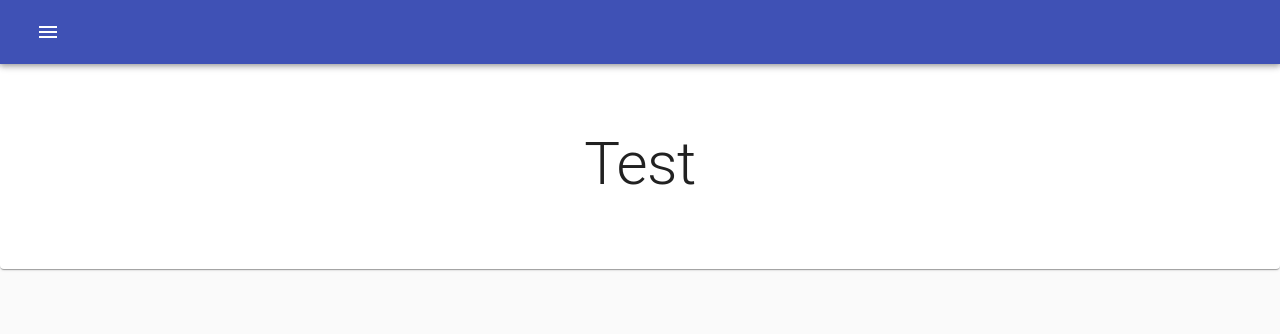
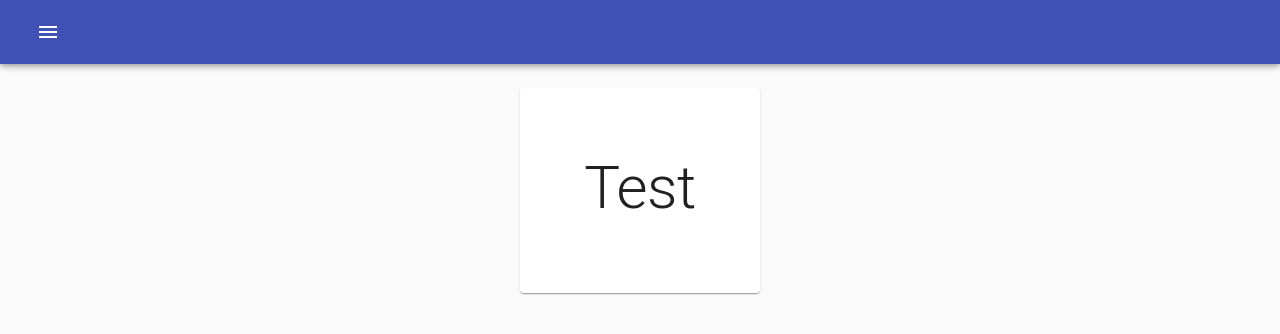
Before and after one commit to SBNovaScript/ModernTaskManager, a React (Create React App) app: page / in a window 1280 px wide. Shown: the top 334 px of the page. Built offline with nearby package versions, Linux system fonts and the light colour scheme; the HTML template or start-up script is replaced by a standard one.

Commit message:
Joined header and body, centered and marginalized content.

```diff
--- a/src/screens/home/components/body/index.js
+++ /dev/null
@@ -1,26 +0,0 @@
-import React from "react";
-import {Paper} from "@material-ui/core";
-import {makeStyles} from "@material-ui/core/styles";
-import Typography from "@material-ui/core/Typography";
-
-const useStyles = makeStyles(theme => ({
-    heroContent: {
-        backgroundColor: theme.palette.background.paper,
-        padding: theme.spacing(8, 0, 6)
-    }
-}));
-
-const Body = () => {
-    const classes = useStyles();
-
-    return (
-    <main>
-        <Paper className={classes.heroContent}>
-            <Typography variant={'h2'} align={'center'} color={'textPrimary'} gutterBottom>
-                Test
-            </Typography>
-        </Paper>
-    </main>
-)};
-
-export default Body;
--- a/src/screens/home/components/header/index.js
+++ /dev/null
@@ -1,24 +0,0 @@
-import React, {Fragment} from "react";
-import {CssBaseline, Toolbar} from "@material-ui/core";
-import AppBar from "@material-ui/core/AppBar";
-import IconButton from "@material-ui/core/IconButton";
-import MenuIcon from "@material-ui/icons/Menu";
-
-const Header = () =>
-    (
-        <Fragment>
-            <CssBaseline />
-            <AppBar position={'sticky'}>
-                <Toolbar>
-                    <IconButton
-                        color={'inherit'}
-                    >
-                        <MenuIcon />
-                    </IconButton>
-                </Toolbar>
-            </AppBar>
-        </Fragment>
-    )
-;
-
-export default Header;
--- a/src/screens/home/index.js
+++ b/src/screens/home/index.js
@@ -1,13 +1,62 @@
 import React, {Fragment} from "react";
-import Header from "./components/header";
-import Body from "./components/body";
+import {CssBaseline, Paper, Toolbar} from "@material-ui/core";
+import AppBar from "@material-ui/core/AppBar";
+import IconButton from "@material-ui/core/IconButton";
+import MenuIcon from "@material-ui/icons/Menu";
+import {makeStyles} from "@material-ui/core/styles";
+import Typography from "@material-ui/core/Typography";
+import Grid from "@material-ui/core/Grid";
 
-const Home = () => (
-    <Fragment>
-        <Header/>
-        <Body/>
-    </Fragment>
+const useStyles = makeStyles(theme => ({
+    heroContent: {
+        backgroundColor: theme.palette.background.paper,
+        padding: theme.spacing(8, 0, 6),
+        minWidth: theme.spacing(30)
+    },
+    header: {
+        marginBottom: theme.spacing(4)
+    }
+}));
 
-);
+
+
+const Home = () => {
+    const classes = useStyles();
+
+    const Header = () =>
+        (
+            <Fragment>
+                <CssBaseline />
+                <AppBar position={'sticky'} className={classes.header}>
+                    <Toolbar>
+                        <IconButton
+                            color={'inherit'}
+                        >
+                            <MenuIcon />
+                        </IconButton>
+                    </Toolbar>
+                </AppBar>
+            </Fragment>
+        );
+
+    const Body = () =>
+        (
+            <Grid container justify={'center'} spacing={2}>
+                <Paper className={classes.heroContent}>
+                    <Typography variant={'h2'} align={'center'} color={'textPrimary'} gutterBottom>
+                        {'Test'}
+                    </Typography>
+                </Paper>
+            </Grid>
+        );
+
+    return (
+        <Fragment>
+            <Header/>
+            <Body/>
+        </Fragment>
+
+    );
+};
 
 export default Home;
```
